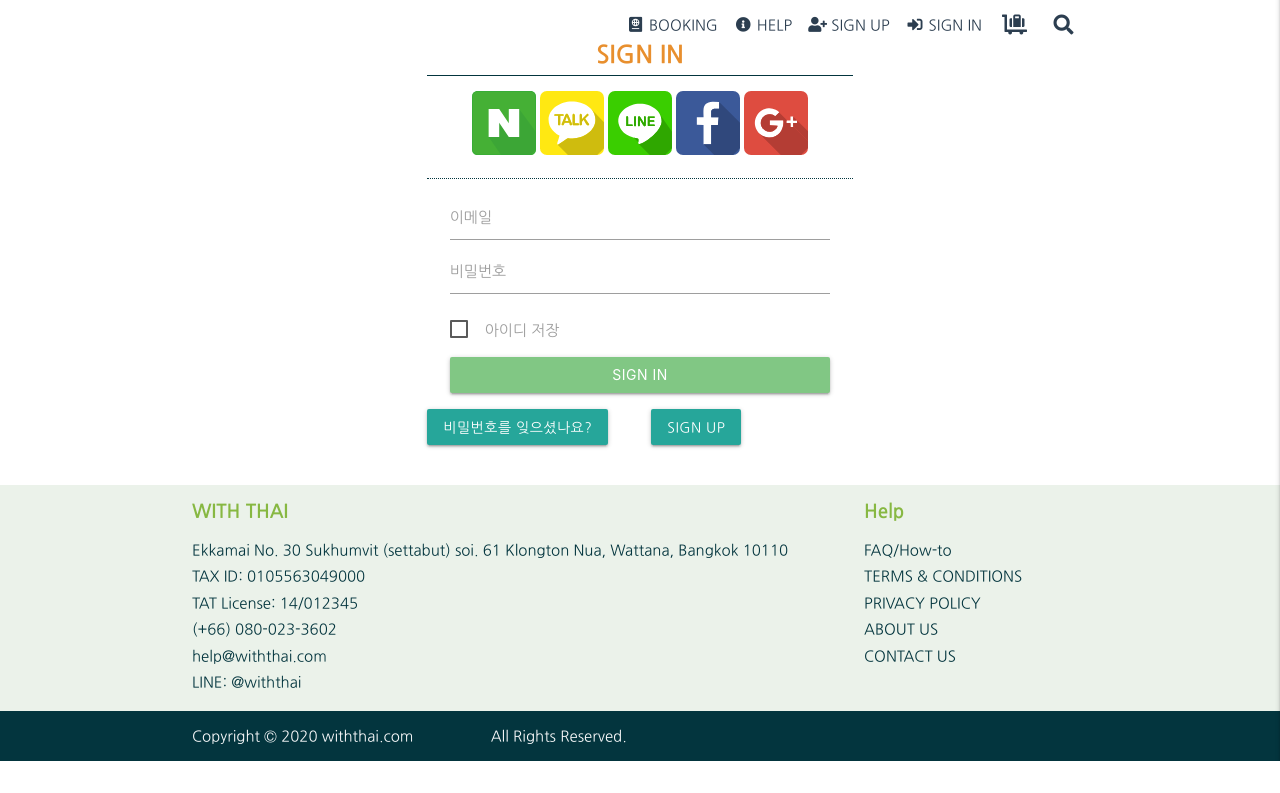
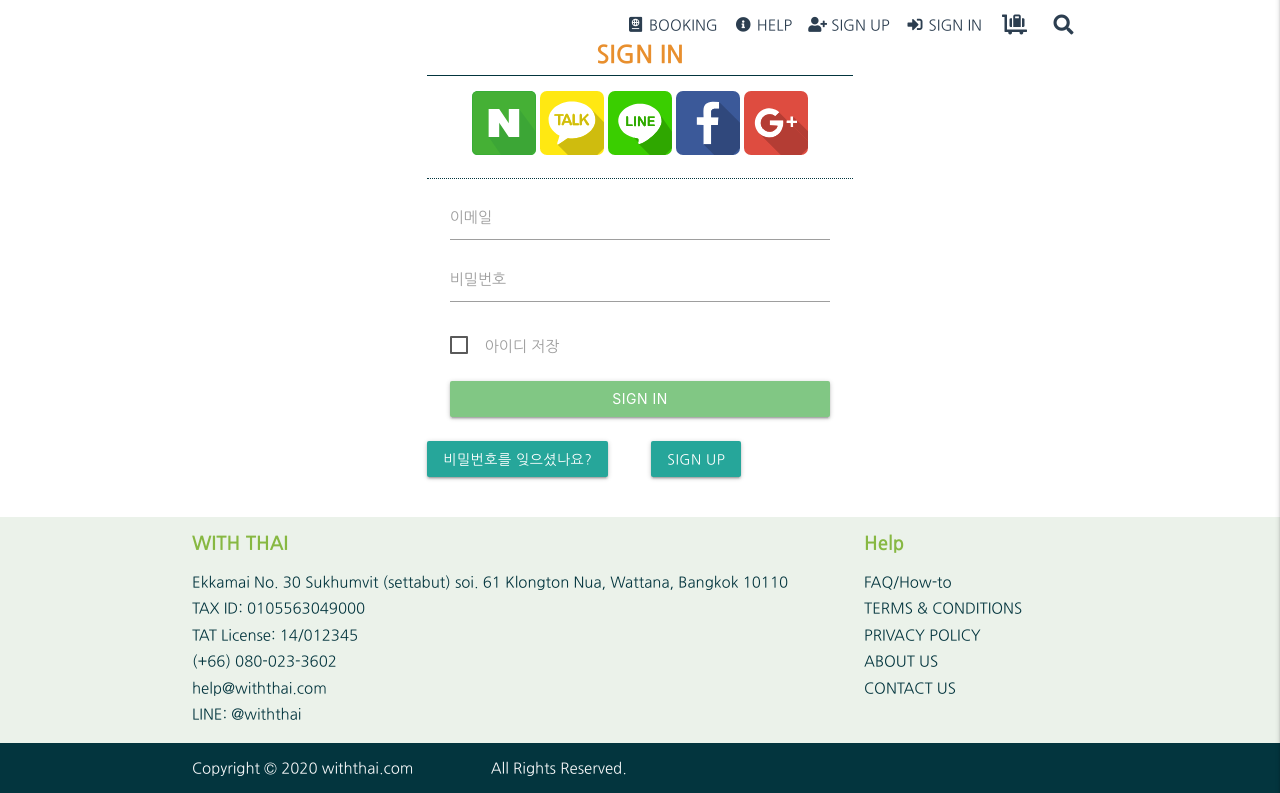
Before and after one commit to pincoin/withthai-old, a Django app: page /accounts/login/ in a window 1280 px wide. Shown: the part 50-843 px from the top of the page. Before the commit the page ends 811 px from the top, so only its background shows below. Run offline with Django 3.2, Linux system fonts and the light colour scheme; parts of the project's set-up code (start-up, migrations or seed data) failed here and were passed over; some libraries are stand-ins or nearby versions.

Commit message:
- margin fix

```diff
--- a/conf/static/conf/css/main.css
+++ b/conf/static/conf/css/main.css
@@ -292,7 +292,7 @@ main {
 }
 
 .allauth-login-form > .row {
-    margin: 0;
+    margin: 0 0 8px 0;
 }
 
 .allauth-login-form > .row > .col {
```
